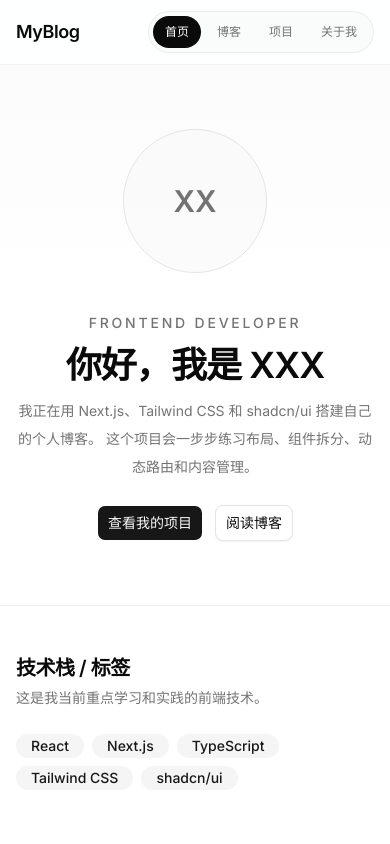
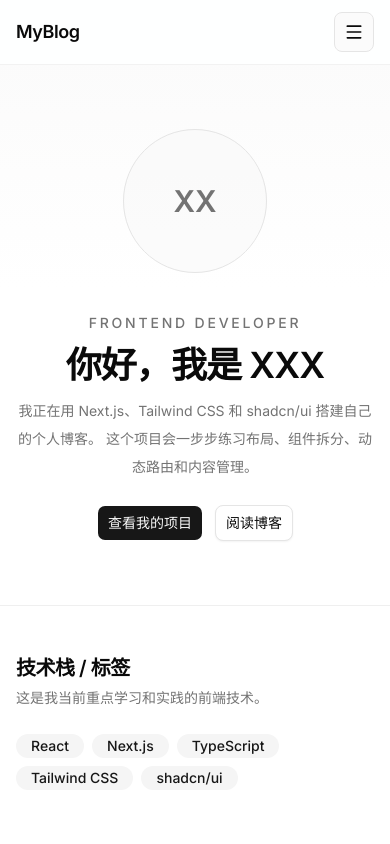
Before and after one commit to Phill-W/my-blog, a Next.js app: page / in a window 390 px wide. Shown: the top 844 px of the page. Built offline with nearby package versions, Linux system fonts and the light colour scheme.

Commit message:
feat: 优化移动端导航体验

```diff
--- a/components/SiteHeader.tsx
+++ b/components/SiteHeader.tsx
@@ -1,49 +1,127 @@
 "use client";
 
+import { useState } from "react";
 import Link from "next/link";
+import { Menu, X } from "lucide-react";
 import { usePathname } from "next/navigation";
 
 import Container from "@/components/Container";
+import { navItems, siteConfig } from "@/content/site";
 import { cn } from "@/lib/utils";
-import { navItems, siteConfig } from "@/content/site";
+
+type HeaderNavLinkProps = {
+  href: string;
+  label: string;
+  pathname: string;
+  variant: "desktop" | "mobile";
+  onNavigate?: () => void;
+};
+
+function isNavItemActive(pathname: string, href: string) {
+  if (href === "/") {
+    return pathname === "/";
+  }
+
+  return pathname === href || pathname.startsWith(`${href}/`);
+}
+
+function HeaderNavLink({
+  href,
+  label,
+  pathname,
+  variant,
+  onNavigate,
+}: HeaderNavLinkProps) {
+  const isActive = isNavItemActive(pathname, href);
+
+  return (
+    <Link
+      href={href}
+      onClick={onNavigate}
+      className={cn(
+        "transition-colors",
+        variant === "desktop"
+          ? "rounded-full px-3 py-2 text-xs sm:px-4 sm:text-sm"
+          : "rounded-xl px-4 py-3 text-sm font-medium",
+        isActive
+          ? "bg-foreground text-background"
+          : "text-muted-foreground hover:bg-background hover:text-foreground",
+      )}
+    >
+      {label}
+    </Link>
+  );
+}
 
 export default function SiteHeader() {
   const pathname = usePathname();
+  const [isMenuOpen, setIsMenuOpen] = useState(false);
+
+  const handleToggleMenu = () => {
+    setIsMenuOpen((current) => !current);
+  };
+
+  const handleCloseMenu = () => {
+    setIsMenuOpen(false);
+  };
 
   return (
     <header className="sticky top-0 z-40 border-b border-border/50 bg-background/90 backdrop-blur">
-      <Container className="flex h-16 items-center justify-between gap-4">
+      <Container className="relative flex h-16 items-center justify-between gap-4">
         <Link
           href="/"
           className="text-lg font-semibold tracking-tight text-foreground"
+          onClick={handleCloseMenu}
         >
           {siteConfig.siteName}
         </Link>
 
-        <nav className="flex items-center gap-1 rounded-full border border-border/70 bg-muted/40 p-1">
-          {navItems.map((item) => {
-            const isActive =
-              item.href === "/"
-                ? pathname === "/"
-                : pathname === item.href ||
-                  pathname.startsWith(`${item.href}/`);
+        <nav className="hidden items-center gap-1 rounded-full border border-border/70 bg-muted/40 p-1 md:flex">
+          {navItems.map((item) => (
+            <HeaderNavLink
+              key={item.href}
+              href={item.href}
+              label={item.label}
+              pathname={pathname}
+              variant="desktop"
+            />
+          ))}
+        </nav>
 
-            return (
-              <Link
-                key={item.href}
-                href={item.href}
-                className={cn(
-                  "rounded-full px-3 py-2 text-xs transition-colors sm:px-4 sm:text-sm",
-                  isActive
-                    ? "bg-foreground text-background"
-                    : "text-muted-foreground hover:bg-background hover:text-foreground",
-                )}
-              >
-                {item.label}
-              </Link>
-            );
-          })}
-        </nav>
+        <button
+          type="button"
+          aria-label={isMenuOpen ? "关闭导航菜单" : "打开导航菜单"}
+          aria-expanded={isMenuOpen}
+          aria-controls="mobile-site-navigation"
+          onClick={handleToggleMenu}
+          className="inline-flex h-10 w-10 items-center justify-center rounded-md border border-border bg-muted/40 text-foreground transition-colors hover:bg-muted md:hidden"
+        >
+          {isMenuOpen ? (
+            <X className="h-5 w-5" aria-hidden="true" />
+          ) : (
+            <Menu className="h-5 w-5" aria-hidden="true" />
+          )}
+        </button>
+
+        {isMenuOpen ? (
+          <div
+            id="mobile-site-navigation"
+            className="absolute inset-x-4 top-full z-50 mt-2 rounded-2xl border border-border/70 bg-background p-2 shadow-lg md:hidden"
+          >
+            <nav className="flex flex-col gap-1" aria-label="移动端导航">
+              {navItems.map((item) => (
+                <HeaderNavLink
+                  key={item.href}
+                  href={item.href}
+                  label={item.label}
+                  pathname={pathname}
+                  variant="mobile"
+                  onNavigate={handleCloseMenu}
+                />
+              ))}
+            </nav>
+          </div>
+        ) : null}
       </Container>
     </header>
   );
```
